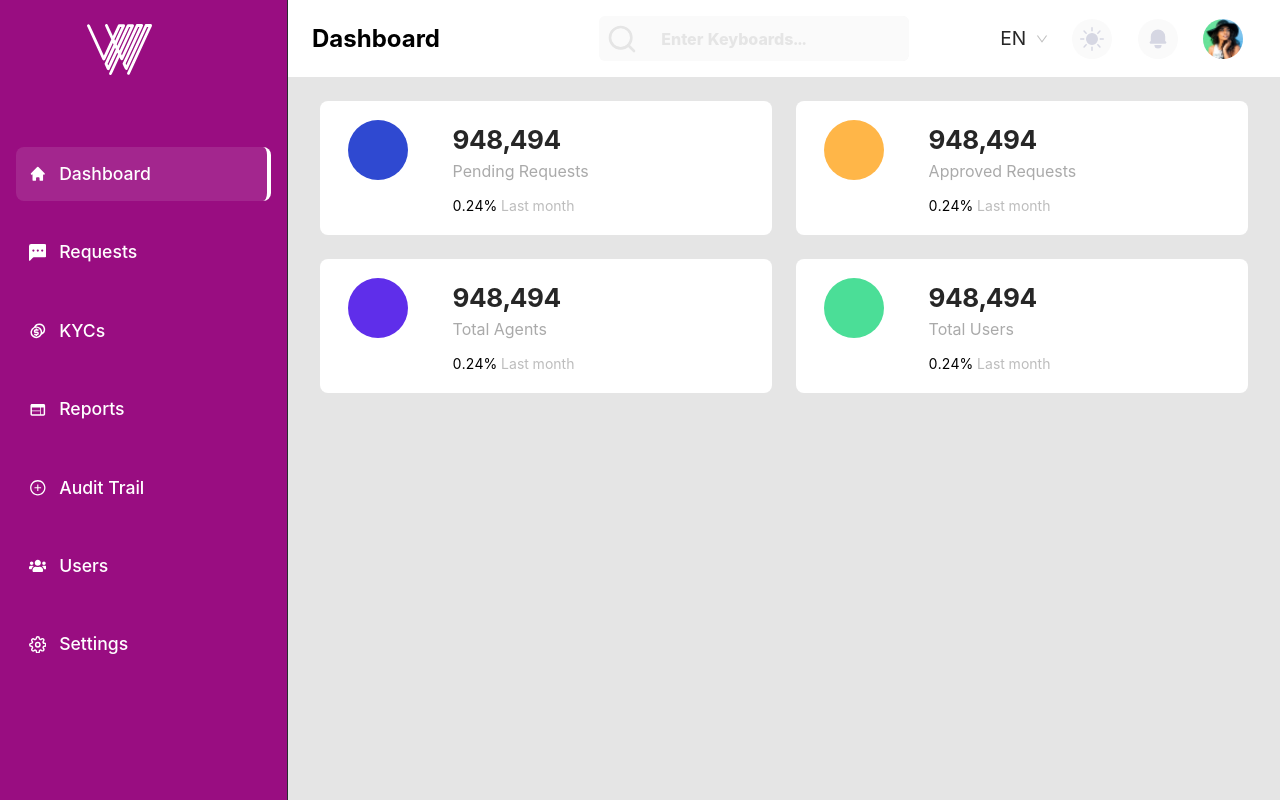
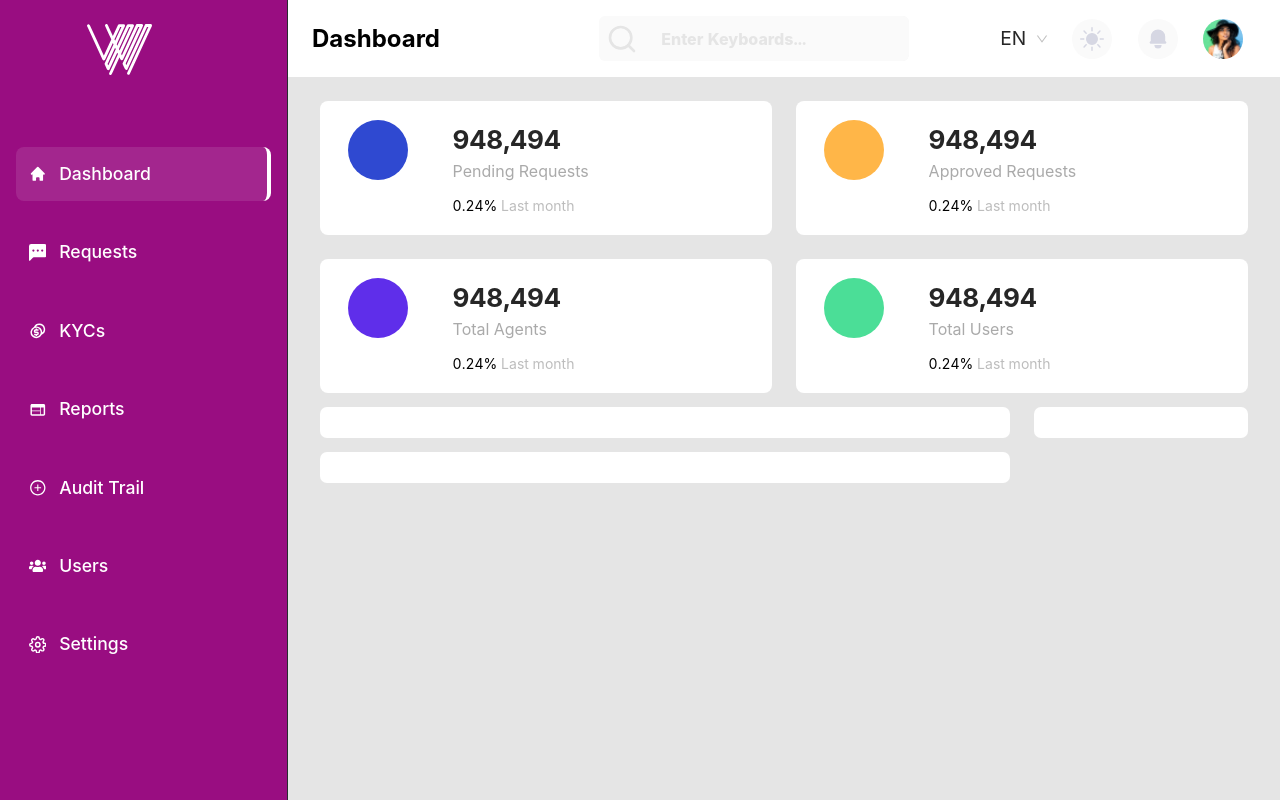
Before and after one commit to Emmathem/wema-dashboard, a React (Create React App) app: page / in a window 1280 px wide. Built offline with nearby package versions, Linux system fonts and the light colour scheme.

Commit message:
roow set

```diff
--- a/src/components/Dashboard.js
+++ b/src/components/Dashboard.js
@@ -1,7 +1,11 @@
 import React from 'react'
 import styled from 'styled-components';
+import DashboardBarGraph from './base/DashboardBarGraph';
 import DashboardCard from './base/DashboardCard';
+import DashboardGraph from './base/DashboardGraph';
+import DashboardTableRecord from './base/DashboardTableRecord';
 import MainLayout from './MainLayout'
+import { Col, Row } from 'antd';
 
 const Dashboard = () => {
   return (
@@ -13,6 +17,25 @@ const Dashboard = () => {
           <DashboardCard background={'#5F2EEA'} title='Total Agents' count='948494' />
           <DashboardCard background={'#4BDE97'} title='Total Users' count='948494' />
         </CardContainer>
+        <Row gutter={24}>
+          <Col xs={24} lg={18} xl={18}>
+            <SectionContainer>
+              <DashboardGraph />
+            </SectionContainer>
+          </Col>
+          <Col xs={24} lg={6} xl={6}>
+            <SectionContainer>
+              <DashboardBarGraph />
+            </SectionContainer>
+          </Col>
+        </Row>
+        <Row gutter={24}>
+          <Col xs={24} lg={18} xl={18}>
+            <SectionContainer>
+              <DashboardTableRecord />
+            </SectionContainer>
+          </Col>
+        </Row>
       </MainLayout>
     </>
   )
@@ -26,4 +49,14 @@ const CardContainer = styled.div`
   display: grid;
   gap: 24px;
   grid-template-columns: repeat(auto-fill, minmax(300px, 1fr));
+  transition: ease all 0.5ms;
+  margin-bottom: 14px;
 `
+
+const SectionContainer = styled.div`
+  transition: ease all 0.5ms;
+  margin-bottom: 14px;
+  background: #fff;
+  padding: 5px;
+  border-radius: 7px;
+`
--- /dev/null
+++ b/src/components/base/DashboardBarGraph.js
@@ -0,0 +1,9 @@
+import React from 'react'
+
+const DashboardBarGraph = () => {
+  return (
+    <div>DashboardBarGraph</div>
+  )
+}
+
+export default DashboardBarGraph
--- /dev/null
+++ b/src/components/base/DashboardGraph.js
@@ -0,0 +1,9 @@
+import React from 'react'
+
+const DashboardGraph = () => {
+  return (
+    <div>DashboardGraph</div>
+  )
+}
+
+export default DashboardGraph
--- /dev/null
+++ b/src/components/base/DashboardTableRecord.js
@@ -0,0 +1,9 @@
+import React from 'react'
+
+const DashboardTableRecord = () => {
+  return (
+    <div>DashboardTableRecord</div>
+  )
+}
+
+export default DashboardTableRecord
```
